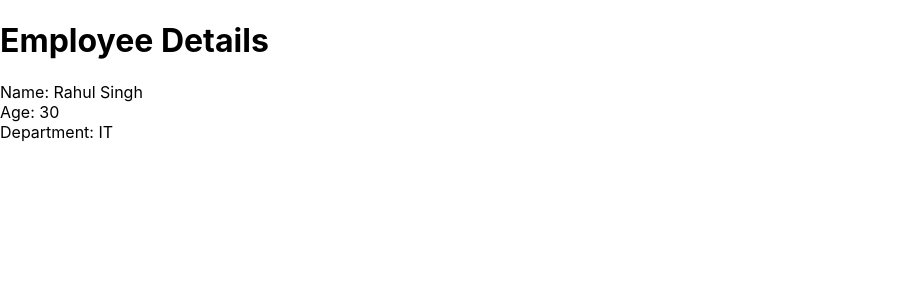
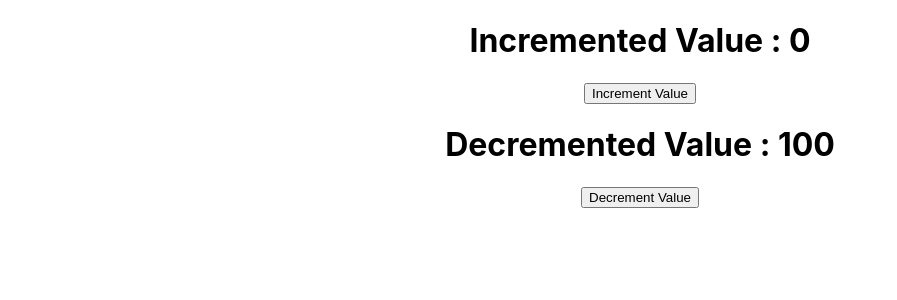
Before and after one commit to rahulksingh1604/master, a React (Create React App) app in the folder my-app/: page / in a window 1280 px wide. Shown: the top 300 px of the page, without its empty margins (0-897 px from the left). Built offline with nearby package versions, Linux system fonts and the light colour scheme.

Commit message:
Assignment 04

```diff
--- a/my-app/src/App.js
+++ b/my-app/src/App.js
@@ -1,9 +1,12 @@
-import logo from './logo.svg';
 import './App.css';
+import ClassComponent from './ClassComponent';
+import FunctionComponent from './FunctionComponent';
 
 function App() {
   return (
     <div className="App">
+    <ClassComponent />
+    <FunctionComponent />
     </div>
   );
 }
--- /dev/null
+++ b/my-app/src/ClassComponent.js
@@ -0,0 +1,22 @@
+import { Component } from "react";
+
+class ClassComponent extends Component {
+    state = {
+        increment: 0
+    }
+
+    incrementFunc = () => {
+        this.setState({ increment: this.state.increment + 1 });
+    }
+
+    render() {
+        return (
+            <>
+                <h1> Incremented Value : {this.state.increment}</h1>
+                <button onClick={this.incrementFunc}>Increment Value</button>
+            </>
+        );
+    }
+}
+
+export default ClassComponent;
--- a/my-app/src/Employee.js
+++ /dev/null
@@ -1,22 +0,0 @@
-import { Component } from "react";
-import EmployeeDetails from './EmployeeDetails';
-
-class Employee extends Component {
-    constructor() {
-        super();
-        this.state = {
-            empName: "Rahul Singh",
-            empAge: 30,
-            empDepartment: "IT"
-        }
-    }
-    render() {
-        return (
-            <EmployeeDetails empName={this.state.empName}
-                empAge={this.state.empAge}
-                empDepartment={this.state.empDepartment} />
-        );
-    }
-}
-
-export default Employee;
--- a/my-app/src/EmployeeDetails.js
+++ /dev/null
@@ -1,20 +0,0 @@
-import { Component } from "react";
-class EmployeeDetails extends Component {
-  render() {
-    return (
-      <div>
-        <h1>Employee Details</h1>
-        <label>Name: </label>
-        {this.props.empName}
-        <br />
-        <label>Age: </label>
-        {this.props.empAge}
-        <br />
-        <label>Department: </label>
-        {this.props.empDepartment}
-      </div>
-    );
-  }
-}
-
-export default EmployeeDetails;
--- /dev/null
+++ b/my-app/src/FunctionComponent.js
@@ -0,0 +1,13 @@
+import { useState } from 'react';
+
+function FunctionComponent() {
+    const [value, setValue] = useState(100);
+
+    return (
+        <>
+            <h1> Decremented Value : {value}</h1>
+            <button onClick={() => setValue(value - 1)}>Decrement Value</button>
+        </>
+    );
+}
+export default FunctionComponent;
--- a/my-app/src/index.js
+++ b/my-app/src/index.js
@@ -1,11 +1,11 @@
 import ReactDOM from 'react-dom/client';
 import './index.css';
 import reportWebVitals from './reportWebVitals';
-import Employee from './Employee';
+import App from './App';
 
 const root = ReactDOM.createRoot(document.getElementById('root'));
 root.render(<div>
-  <Employee />
+  <App />
 </div>
 );
 
```
